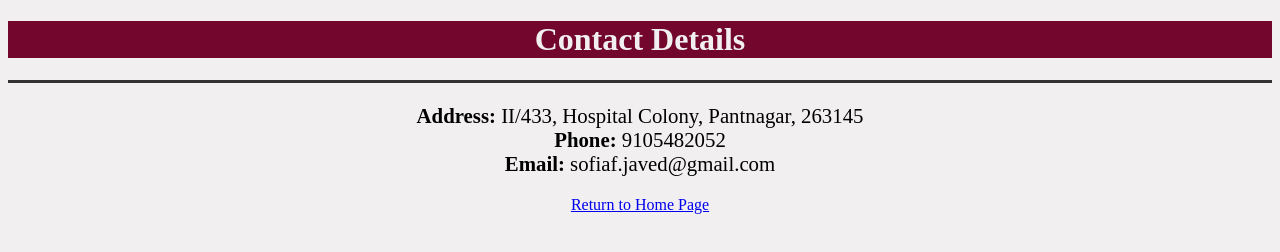
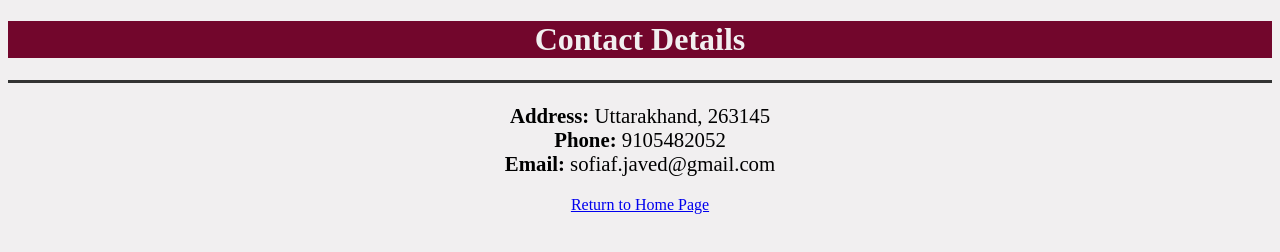
Before and after one commit to Zaefia/CV, a plain HTML site: page contact.html in a window 1280 px wide. Drawn offline with Linux system fonts and the light colour scheme.

Commit message:
Update contact.html

```diff
--- a/contact.html
+++ b/contact.html
@@ -13,7 +13,7 @@
   </head>
 
   <p style="font-size:130%;">
-    <b> Address: </b> II/433, Hospital Colony, Pantnagar, 263145 <br>
+    <b> Address: </b> Uttarakhand, 263145 <br>
     <b> Phone: </b> 9105482052 <br>
     <b> Email: </b> sofiaf.javed@gmail.com <br>
   </p>
```
